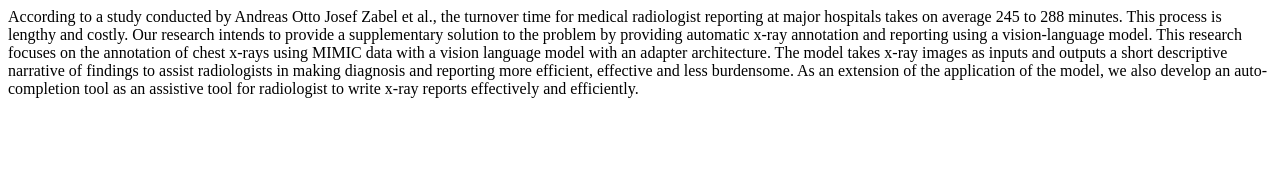
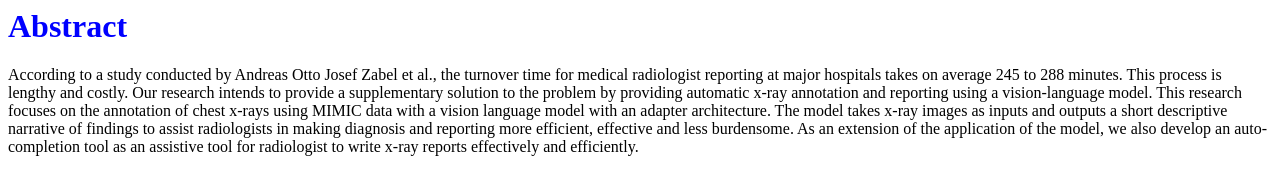
Before and after one commit to k378/k378.github.io, a plain HTML site: page index.html in a window 1280 px wide. Drawn offline with Linux system fonts and the light colour scheme.

Commit message:
Update index.html

```diff
--- a/index.html
+++ b/index.html
@@ -3,6 +3,7 @@
     <title>Vision and Text To Language (ViTToL) Model and its Application to MIMIC Dataset</title>
   </head>
   <body>
+    <h1 style="color:blue;">Abstract</h1>
     <p>According to a study conducted by Andreas Otto Josef Zabel et al., the turnover time for medical radiologist reporting at major hospitals takes on average 245 to 288 minutes.  This process is lengthy and costly. Our research intends to provide a supplementary solution to the problem by providing automatic x-ray annotation and reporting using a vision-language model. This research focuses on the annotation of chest x-rays using MIMIC data with a vision language model with an adapter architecture. The model takes x-ray images as inputs and outputs a short descriptive narrative of findings to assist radiologists in making diagnosis and reporting more efficient, effective and less burdensome. As an extension of the application of the model, we also develop an auto-completion tool as an assistive tool for radiologist to write x-ray reports effectively and efficiently.</p>
   </body>
 </html>
```
